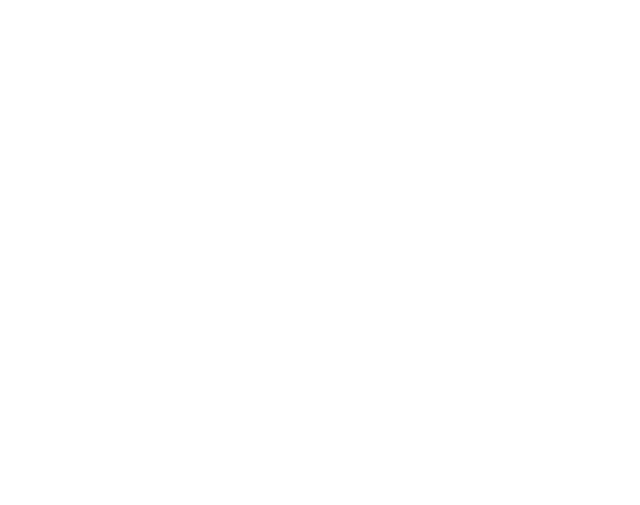
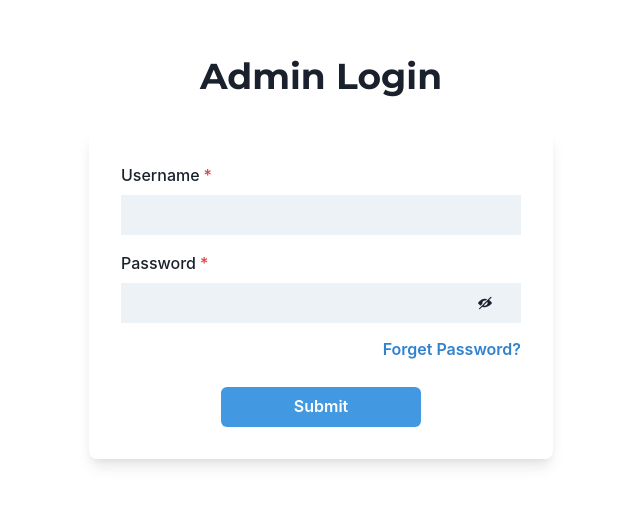
Before and after one commit to cu-devclub/patipada-search, a React (Vite) app in the folder frontend/: page /admin in a window 1280 px wide. Before the commit this address had no page. Shown: the part 143-648 px from the top of the page, without its empty margins (319-959 px from the left). Built offline with nearby package versions, Linux system fonts and the light colour scheme.

Commit message:
Admin login & forget password page

```diff
--- a/frontend/src/App.tsx
+++ b/frontend/src/App.tsx
@@ -1,10 +1,13 @@
 import { BrowserRouter, Routes, Route } from "react-router-dom";
 import Wrapper from "./pages/Wrapper";
+import { AdminLoginPage, AdminResetPasswordPage } from "./pages/Admin";
 export default function App() {
   return (
     <BrowserRouter>
       <Routes>
         <Route path="/" element={<Wrapper />} />
+        <Route path="/admin" element={<AdminLoginPage />} />
+        <Route path="/admin-reset-password" element={<AdminResetPasswordPage />} />
       </Routes>
     </BrowserRouter>
   );
--- /dev/null
+++ b/frontend/src/components/admin/AuthenForm.tsx
@@ -0,0 +1,117 @@
+import { ViewIcon, ViewOffIcon } from "@chakra-ui/icons";
+import {
+  Flex,
+  Box,
+  FormControl,
+  Center,
+  FormLabel,
+  Input,
+  Stack,
+  Button,
+  Heading,
+  useColorModeValue,
+  InputGroup,
+  InputRightElement,
+} from "@chakra-ui/react";
+import { useState } from "react";
+import { useNavigate } from "react-router-dom";
+import { login } from "../../service/admin";
+interface FormProps {
+  title: string;
+  isShowForgetPassword: boolean;
+}
+
+export default function AuthenForm({ title, isShowForgetPassword }: FormProps) {
+  const [username, setUsername] = useState("");
+  const [password, setPassword] = useState("");
+  const [show, setShow] = useState(false);
+  const handleClick = () => setShow(!show);
+  const navigate = useNavigate();
+  const switchNavigate = isShowForgetPassword
+    ? "/admin-reset-password"
+    : "/admin";
+  const OnChangeUsername = (e: React.ChangeEvent<HTMLInputElement>) => {
+    setUsername(e.target.value);
+  };
+
+  const OnChangePassword = (e: React.ChangeEvent<HTMLInputElement>) => {
+    setPassword(e.target.value);
+  };
+
+  const submitForm = () => {
+    if (isShowForgetPassword) {
+      //TODO : make login request
+      login(username, password)
+        .then((response) => {
+          console.log(response);
+        })
+        .catch((error) => {
+          console.log(error);
+        });
+    } else {
+      //TODO : make forget password request
+    }
+  };
+
+  return (
+    <Box w="50%">
+      <Stack spacing={8} mx={"auto"} maxW={"lg"} py={12} px={6}>
+        <Stack align={"center"}>
+          <Heading fontSize={"4xl"}>{title}</Heading>
+        </Stack>
+        <Box
+          rounded={"lg"}
+          bg={useColorModeValue("white", "gray.700")}
+          boxShadow={"lg"}
+          p={8}
+          w="full"
+        >
+          <Stack spacing={4} w="full">
+            <FormControl id="username" isRequired>
+              <FormLabel>Username</FormLabel>
+              <Input type="text" onChange={OnChangeUsername} />
+            </FormControl>
+            <FormControl id="password" isRequired>
+              <FormLabel>Password</FormLabel>
+              <InputGroup>
+                <Input
+                  type={show ? "text" : "password"}
+                  onChange={OnChangePassword}
+                />
+                <InputRightElement width="4.5rem">
+                  <Button h="1.75rem" size="sm" onClick={handleClick}>
+                    {show ? <ViewIcon /> : <ViewOffIcon />}
+                  </Button>
+                </InputRightElement>
+              </InputGroup>
+            </FormControl>
+            <Stack spacing={7}>
+              <Flex direction="column" align={"end"}>
+                <Button
+                  colorScheme="blue"
+                  variant="link"
+                  onClick={() => navigate(switchNavigate)}
+                >
+                  {isShowForgetPassword ? "Forget Password?" : "Back to Login"}
+                </Button>
+              </Flex>
+              <Center>
+                <Button
+                  bg={"blue.400"}
+                  color={"white"}
+                  _hover={{
+                    bg: "blue.500",
+                  }}
+                  onClick={submitForm}
+                  w="50%"
+                >
+                  Submit
+                </Button>
+              </Center>
+            </Stack>
+          </Stack>
+        </Box>
+      </Stack>
+    </Box>
+  );
+}
--- /dev/null
+++ b/frontend/src/components/admin/index.ts
@@ -0,0 +1,3 @@
+import AuthenForm from "./AuthenForm";
+
+export {AuthenForm}
--- /dev/null
+++ b/frontend/src/pages/Admin/AdminLoginPage.tsx
@@ -0,0 +1,11 @@
+import { AuthenForm } from "../../components/admin";
+import { Center } from "@chakra-ui/react";
+function AdminLoginPage() {
+  return (
+    <Center w="100%" h="100vh">
+      <AuthenForm title="Admin Login" isShowForgetPassword={true} />
+    </Center>
+  );
+}
+
+export default AdminLoginPage;
--- /dev/null
+++ b/frontend/src/pages/Admin/AdminResetPasswordPage.tsx
@@ -0,0 +1,11 @@
+import { AuthenForm } from "../../components/admin";
+import { Center } from "@chakra-ui/react";
+function AdminResetPasswordPage() {
+  return (
+    <Center w="100%" h="100vh">
+      <AuthenForm title="Reset Password" isShowForgetPassword={false} />
+    </Center>
+  );
+}
+
+export default AdminResetPasswordPage;
--- /dev/null
+++ b/frontend/src/pages/Admin/index.ts
@@ -0,0 +1,3 @@
+import AdminLoginPage from "./AdminLoginPage";
+import AdminResetPasswordPage from "./AdminResetPasswordPage";
+export {AdminLoginPage,AdminResetPasswordPage};
--- /dev/null
+++ b/frontend/src/service/admin/auth.ts
@@ -0,0 +1,16 @@
+import axios from "axios";
+
+export const login = async (username: string, password: string) => {
+    try {
+        // const path = import.meta.env.VITE_AUTH_API_URL; //* For production
+        const path = "http://localhost:8080"; //* For local development
+        const response = await axios.post(`${path}/login`, {
+            username,
+            password,
+        });
+        return response.data;
+    } catch (error) {
+        console.error("Error:", error);
+        return null;
+    }
+}
--- /dev/null
+++ b/frontend/src/service/admin/index.ts
@@ -0,0 +1,3 @@
+import {login} from "./auth.ts";
+
+export { login }
```
Also changed, not shown: frontend/src/pages/Admin/DataManagementPage.tsx (added, +7 -0 lines), frontend/src/pages/Admin/AdminWrapper.tsx (added).
